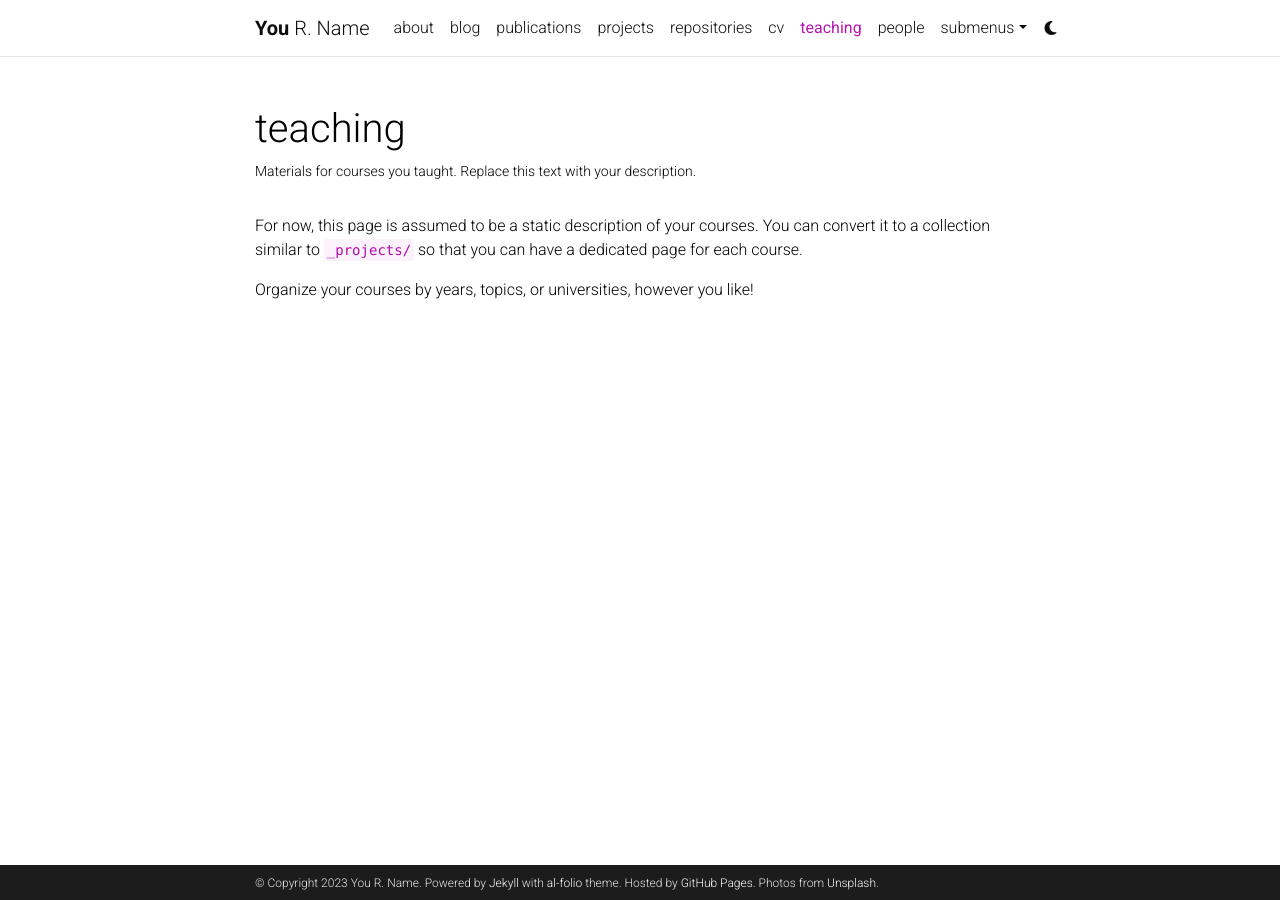
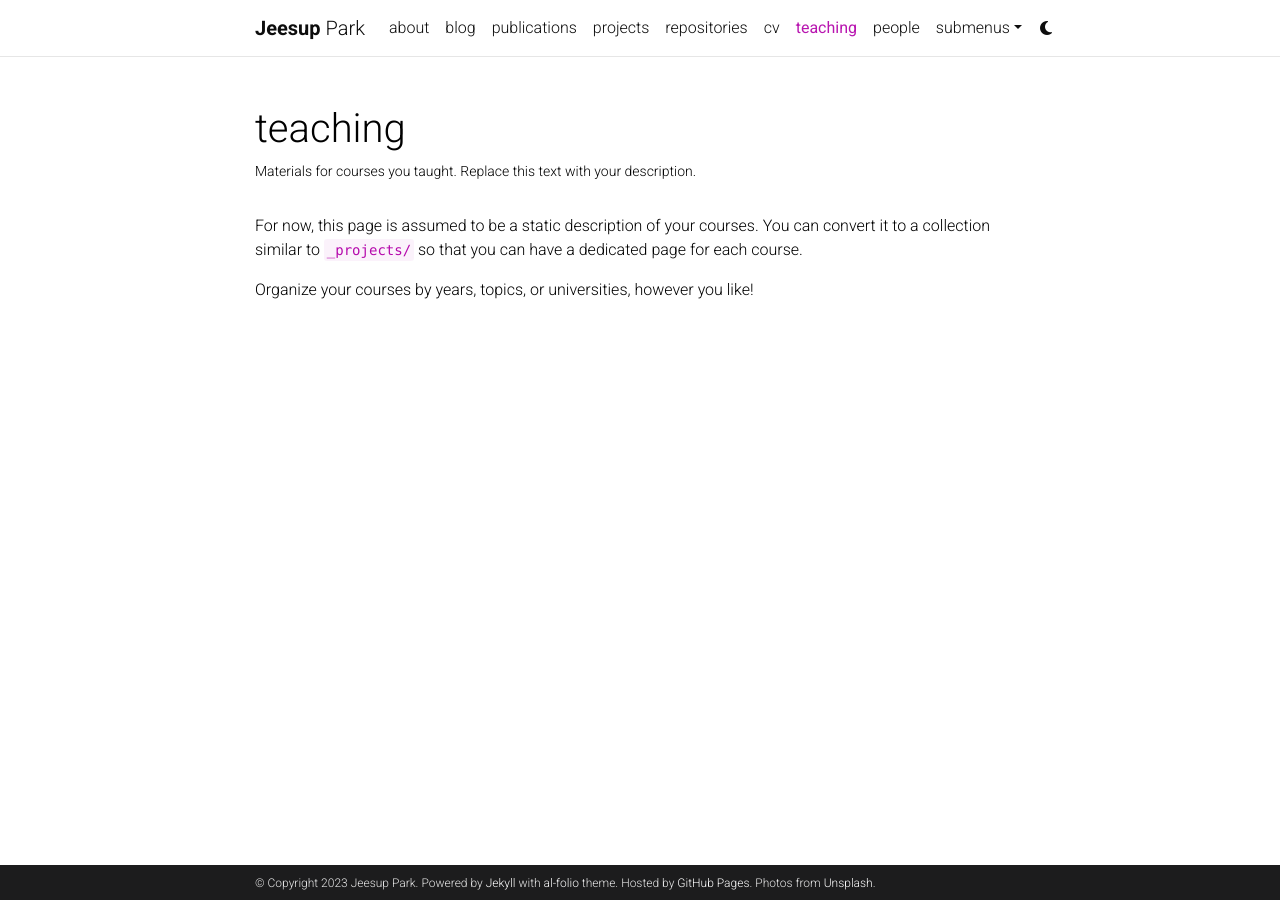
Before and after one commit to Jeesup0103/Jeesup0103.github.io, a Jekyll site: the page built from _pages/teaching.md, in a window 1280 px wide. Built offline with Jekyll 4.4.1, drawn with Linux system fonts in a browser that asks for light colours; comment, search, counter and statistics services are not loaded; a style sheet for code colours, icons or effects is not loaded.

Commit message:
Update _config.yml

```diff
--- a/_config.yml
+++ b/_config.yml
@@ -3,9 +3,9 @@
 # -----------------------------------------------------------------------------
 
 title: blank # the website title (if blank, full name will be used instead)
-first_name: You
-middle_name: R.
-last_name: Name
+first_name: Jeesup
+middle_name:
+last_name: Park
 email: you@example.com
 description: > # the ">" symbol means to ignore newlines until "footer_text:"
   A simple, whitespace theme for academics. Based on [*folio](https://github.com/bogoli/-folio) design.
@@ -18,8 +18,8 @@
 lang: en # the language of your site (for example: en, fr, cn, ru, etc.)
 icon: ⚛️  # the emoji used as the favicon (alternatively, provide image name in /assets/img/)
 
-url: https://alshedivat.github.io # the base hostname & protocol for your site
-baseurl: /al-folio # the subpath of your site, e.g. /blog/
+url: https://Jeesup0103.github.io # the base hostname & protocol for your site
+baseurl: # the subpath of your site, e.g. /blog/
 last_updated: false # set to true if you want to display last updated in the footer
 impressum_path:  # set to path to include impressum link in the footer, use the same path as permalink in a page, helps to conform with EU GDPR
 
@@ -329,7 +329,7 @@
 # -----------------------------------------------------------------------------
 
 imagemagick:
-  enabled: true # enables responsive images for your site (recommended, see https://github.com/alshedivat/al-folio/issues/537)
+  enabled: false # enables responsive images for your site (recommended, see https://github.com/alshedivat/al-folio/issues/537)
   widths:
     - 480
     - 800
```
